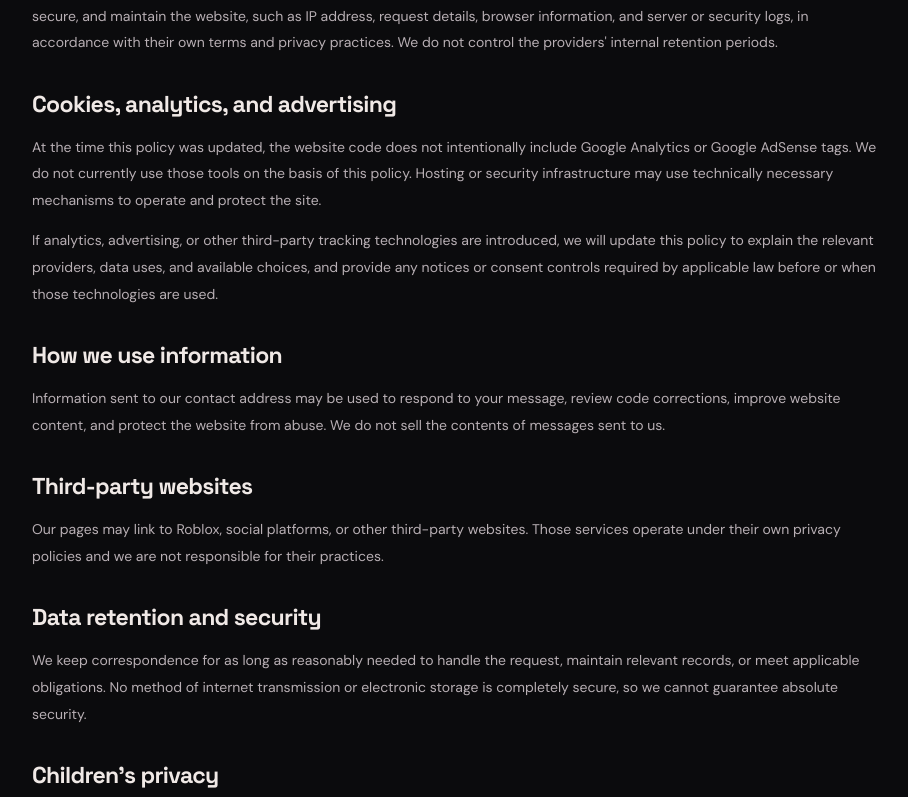
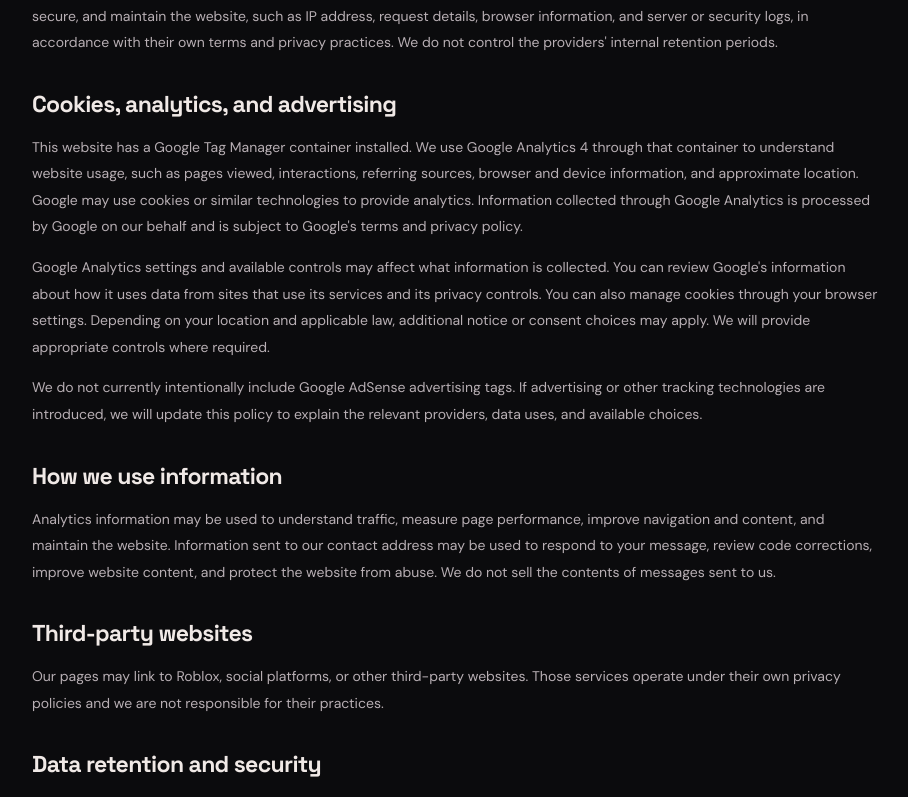
Before and after one commit to donnyhuang1990/akayuki-codes-hub, a Next.js app: page /privacy in a window 1280 px wide. Shown: the part 683-1480 px from the top of the page, without its empty margins (183-1091 px from the left). Built offline with nearby package versions, Linux system fonts and the light colour scheme.

Commit message:
Update privacy policy for Google Analytics

```diff
--- a/app/privacy/page.tsx
+++ b/app/privacy/page.tsx
@@ -43,22 +43,34 @@ export default function Privacy() {
 
         <h2>Cookies, analytics, and advertising</h2>
         <p>
-          At the time this policy was updated, the website code does not
-          intentionally include Google Analytics or Google AdSense tags. We do
-          not currently use those tools on the basis of this policy. Hosting or
-          security infrastructure may use technically necessary mechanisms to
-          operate and protect the site.
+          This website has a Google Tag Manager container installed. We use Google
+          Analytics 4 through that container to understand website usage, such as
+          pages viewed, interactions, referring sources, browser and device
+          information, and approximate location. Google may use cookies or
+          similar technologies to provide analytics. Information collected
+          through Google Analytics is processed by Google on our behalf and is
+          subject to Google's terms and privacy policy.
         </p>
         <p>
-          If analytics, advertising, or other third-party tracking technologies
-          are introduced, we will update this policy to explain the relevant
-          providers, data uses, and available choices, and provide any notices or
-          consent controls required by applicable law before or when those
-          technologies are used.
+          Google Analytics settings and available controls may affect what
+          information is collected. You can review Google's information about
+          how it uses data from sites that use its services and its privacy
+          controls. You can also manage cookies through your browser settings.
+          Depending on your location and applicable law, additional notice or
+          consent choices may apply. We will provide appropriate controls where
+          required.
+        </p>
+        <p>
+          We do not currently intentionally include Google AdSense advertising
+          tags. If advertising or other tracking technologies are introduced, we
+          will update this policy to explain the relevant providers, data uses,
+          and available choices.
         </p>
 
         <h2>How we use information</h2>
         <p>
+          Analytics information may be used to understand traffic, measure page
+          performance, improve navigation and content, and maintain the website.
           Information sent to our contact address may be used to respond to your
           message, review code corrections, improve website content, and protect
           the website from abuse. We do not sell the contents of messages sent to
@@ -76,8 +88,10 @@ export default function Privacy() {
         <p>
           We keep correspondence for as long as reasonably needed to handle the
           request, maintain relevant records, or meet applicable obligations.
-          No method of internet transmission or electronic storage is completely
-          secure, so we cannot guarantee absolute security.
+          Analytics retention is subject to the settings configured in Google
+          Analytics and Google's applicable policies. No method of internet
+          transmission or electronic storage is completely secure, so we cannot
+          guarantee absolute security.
         </p>
 
         <h2>Children's privacy</h2>
```
